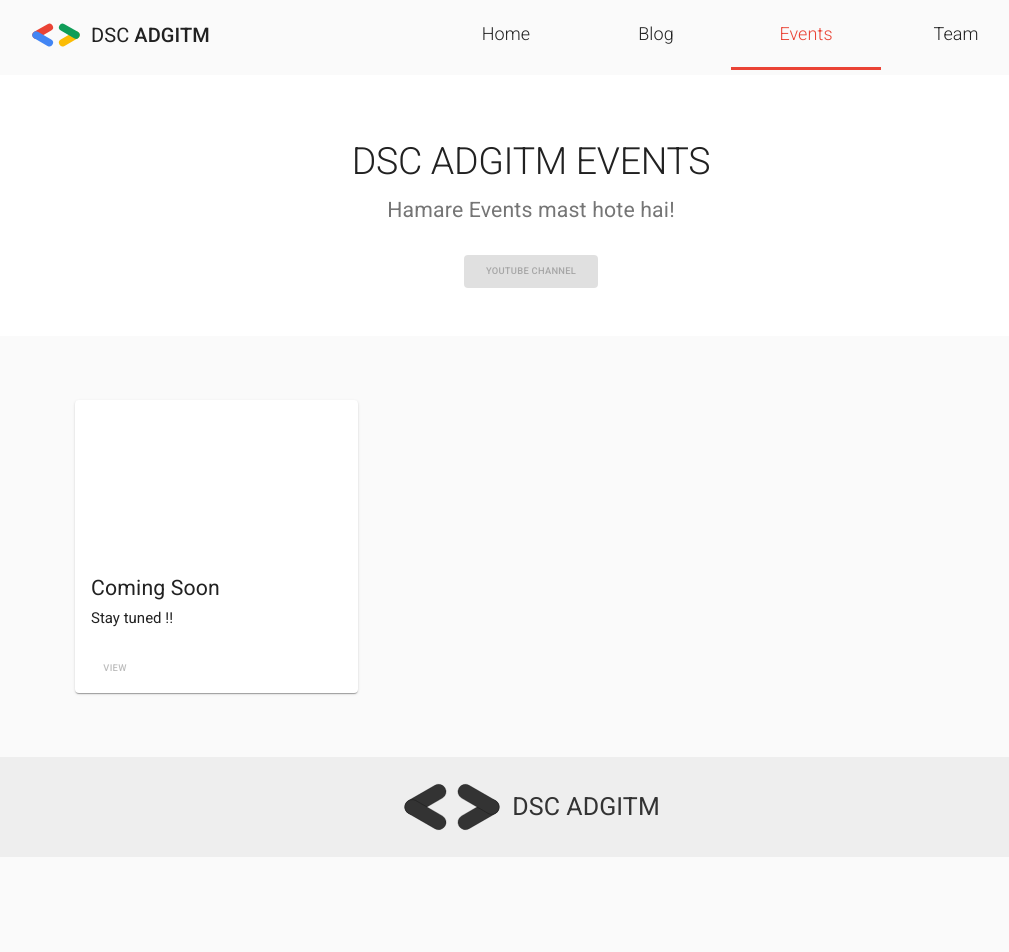
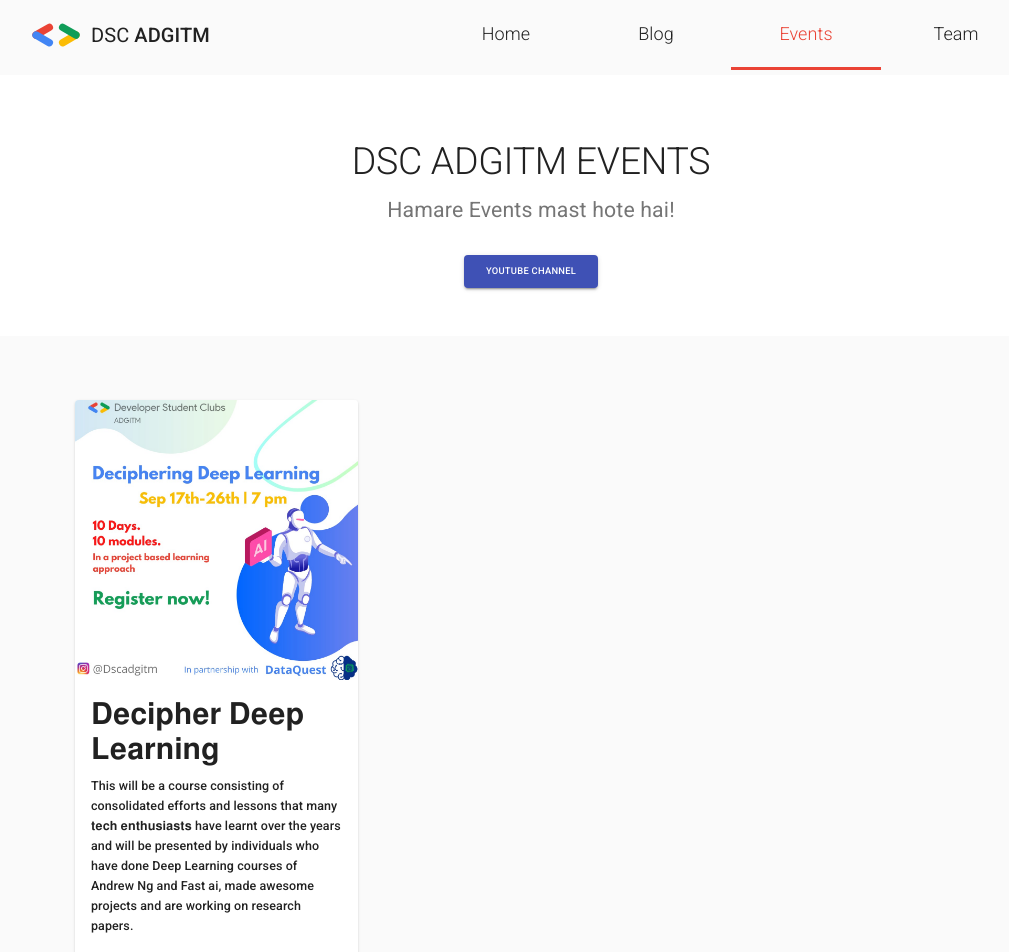
Before and after one commit to atharvjairath/dsc-adgitm-website, a React (Create React App) app: page /Events in a window 1280 px wide. Shown: the top 952 px of the page, without its empty margins (109-1118 px from the left). Before the commit the page ends 857 px from the top, so only its background shows below. Built offline with nearby package versions, Linux system fonts and the light colour scheme.

Commit message:
added ml bootcamp

```diff
--- a/src/components/sections/Events.js
+++ b/src/components/sections/Events.js
@@ -1,14 +1,15 @@
-import React from 'react';
-import Button from '@material-ui/core/Button';
-import Card from '@material-ui/core/Card';
-import CardActions from '@material-ui/core/CardActions';
-import CardContent from '@material-ui/core/CardContent';
-import CardMedia from '@material-ui/core/CardMedia';
-import CssBaseline from '@material-ui/core/CssBaseline';
-import Grid from '@material-ui/core/Grid';
-import Typography from '@material-ui/core/Typography';
-import { makeStyles } from '@material-ui/core/styles';
-import Container from '@material-ui/core/Container';
+import React from "react";
+import Button from "@material-ui/core/Button";
+import Card from "@material-ui/core/Card";
+import CardActions from "@material-ui/core/CardActions";
+import CardContent from "@material-ui/core/CardContent";
+import CssBaseline from "@material-ui/core/CssBaseline";
+import CardMedia from "@material-ui/core/CardMedia";
+import Grid from "@material-ui/core/Grid";
+import Typography from "@material-ui/core/Typography";
+import { makeStyles } from "@material-ui/core/styles";
+import Container from "@material-ui/core/Container";
+import mlBootcamp from "./assets/events/ml-bootcamp.jpg";
 
 const useStyles = makeStyles((theme) => ({
   icon: {
@@ -26,12 +27,13 @@
     paddingBottom: theme.spacing(8),
   },
   card: {
-    height: '100%',
-    display: 'flex',
-    flexDirection: 'column',
+    height: "100%",
+    display: "flex",
+    flexDirection: "column",
   },
-  cardMedia: {
-    paddingTop: '56.25%', // 16:9
+  media: {
+    height: 280,
+
   },
   cardContent: {
     flexGrow: 1,
@@ -49,23 +51,42 @@
 
   return (
     <React.Fragment>
-    <br /> <br /><br /><br /><br /><br />
-
+      <br /> <br />
+      <br />
+      <br />
+      <br />
+      <br />
       <CssBaseline />
       <main>
         {/* Hero unit */}
         <div className={classes.heroContent}>
           <Container maxWidth="sm">
-            <Typography component="h1" variant="h2" align="center" color="textPrimary" gutterBottom>
+            <Typography
+              component="h1"
+              variant="h2"
+              align="center"
+              color="textPrimary"
+              gutterBottom
+            >
               DSC ADGITM EVENTS
             </Typography>
-            <Typography variant="h4" align="center" color="textSecondary" paragraph>
+            <Typography
+              variant="h4"
+              align="center"
+              color="textSecondary"
+              paragraph
+            >
               Hamare Events mast hote hai!
             </Typography>
             <div className={classes.heroButtons}>
               <Grid container spacing={2} justify="center">
                 <Grid item>
-                  <Button variant="contained" size="large" color="primary" disabled>
+                  <Button
+                    href="https://www.youtube.com/channel/UCWSdOgrUHjM8RBmjxtQTG1A/"
+                    variant="contained"
+                    size="large"
+                    color="primary"
+                  >
                     Youtube Channel
                   </Button>
                 </Grid>
@@ -80,21 +101,38 @@
               <Grid item key={card} xs={12} sm={6} md={4}>
                 <Card className={classes.card}>
                   <CardMedia
-                    className={classes.cardMedia}
-                    image=""
-                    title="Image title"
+                    className={classes.media}
+                    image={mlBootcamp}
+                    title="Bootcamp"
                   />
                   <CardContent className={classes.cardContent}>
-                    <Typography gutterBottom variant="h4" component="h2">
-                      Coming Soon
+                    <Typography gutterBottom variant="h3" component="h2">
+                      𝐃𝐞𝐜𝐢𝐩𝐡𝐞𝐫 𝐃𝐞𝐞𝐩 𝐋𝐞𝐚𝐫𝐧𝐢𝐧𝐠
                     </Typography>
-                    <Typography variant="h5">
-                      Stay tuned !!
+                    <Typography variant="h6">
+                      This will be a course consisting of consolidated efforts
+                      and lessons that many 𝐭𝐞𝐜𝐡 𝐞𝐧𝐭𝐡𝐮𝐬𝐢𝐚𝐬𝐭𝐬 have learnt over
+                      the years and will be presented by individuals who have
+                      done Deep Learning courses of Andrew Ng and Fast ai, made
+                      awesome projects and are working on research papers.
                     </Typography>
                   </CardContent>
                   <CardActions>
-                    <Button size="large" color="primary" disabled>
-                      View
+                    <Button
+                      size="large"
+                      href="https://www.youtube.com/watch?v=i6N6Lgvjdrk&feature=youtu.be"
+                      variant="contained"
+                      color="primary"
+                    >
+                      View Trailer
+                    </Button>
+                    <Button
+                      size="large"
+                      href="https://www.youtube.com/watch?v=kTyGBn0TWxQ"
+                      variant="contained"
+                      color="secondary"
+                    >
+                      View Session
                     </Button>
                   </CardActions>
                 </Card>
```
Also changed, not shown: src/components/sections/assets/events/ml-bootcamp.jpg (added).
